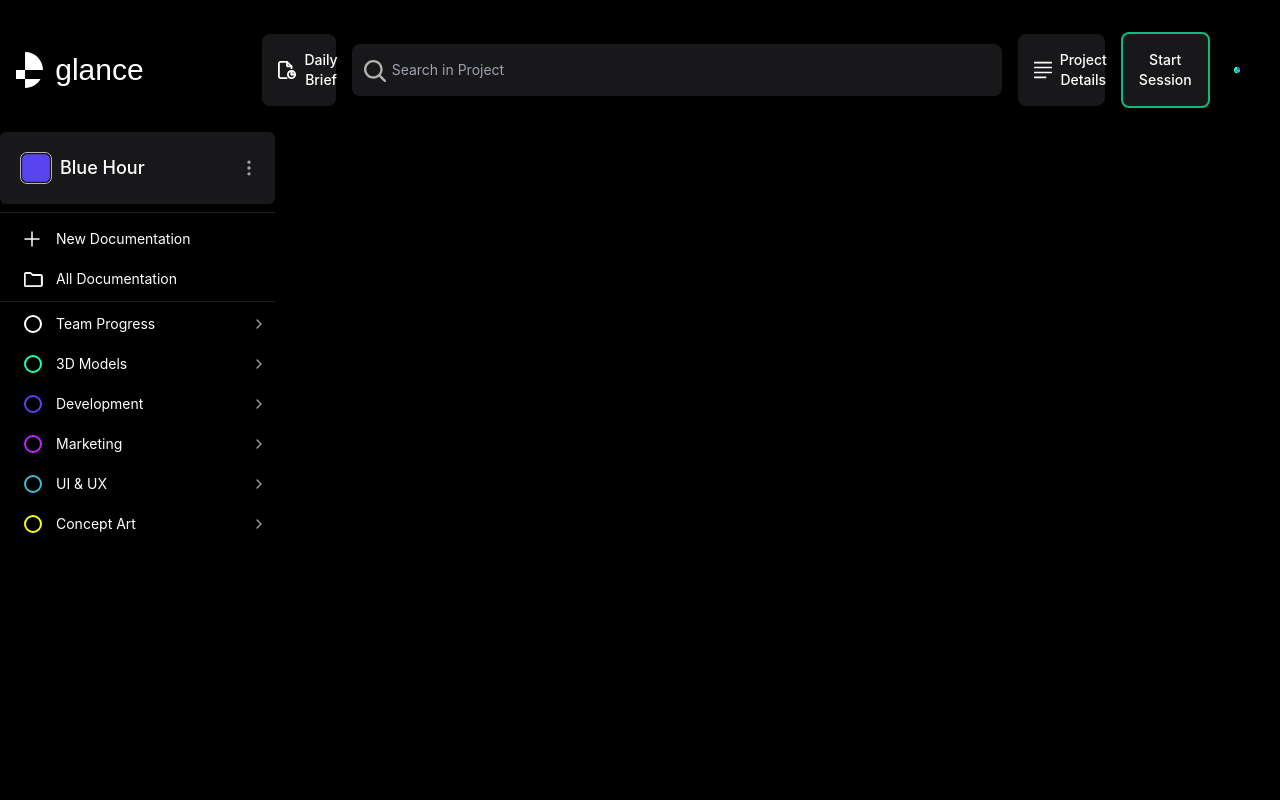
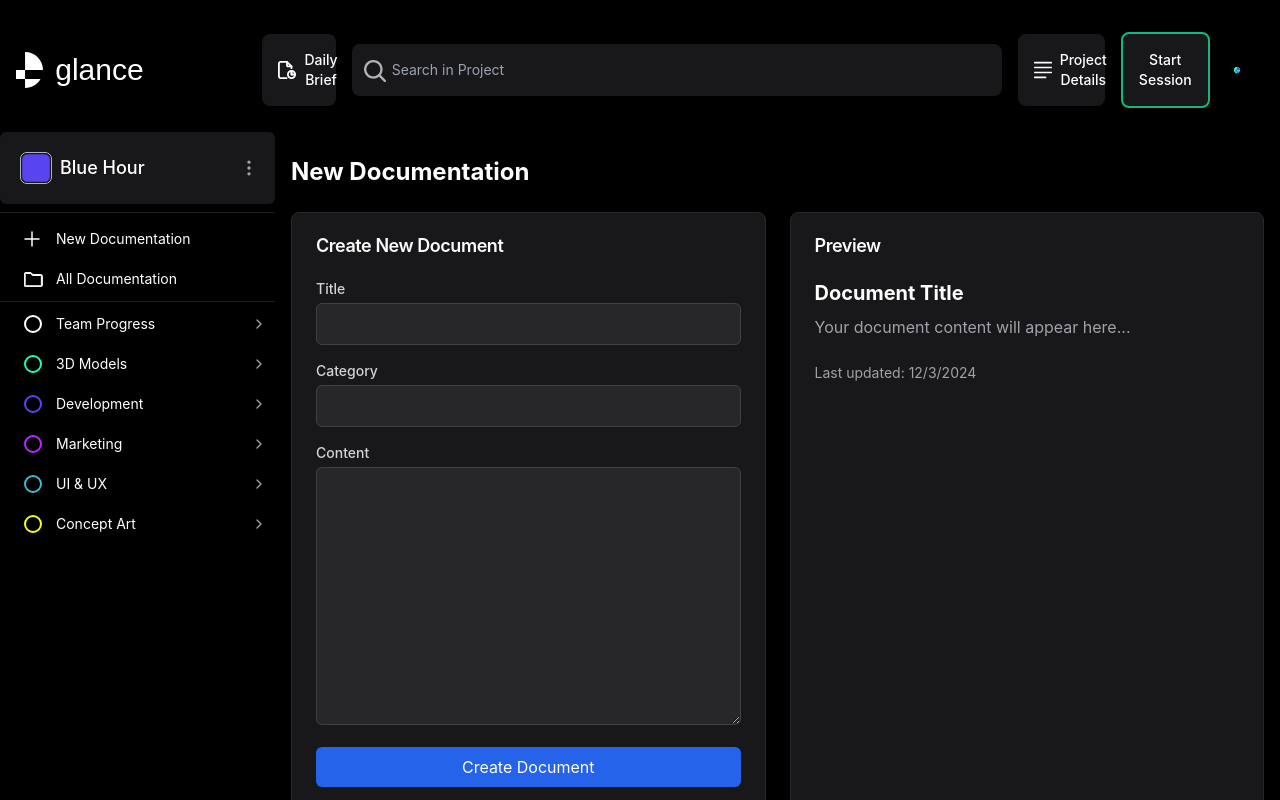
Before and after one commit to danielgao20/glance, a React (Create React App) app: page /new-documentation in a window 1280 px wide. Built offline with nearby package versions, Linux system fonts and the light colour scheme.

Commit message:
for shane

```diff
--- a/src/App.js
+++ b/src/App.js
@@ -28,6 +28,7 @@ import ProjectDetails from "./ProjectDetails";
 import StartButton from "./StartButton";
 import TeamSelector from "./TeamSelector";
 import AllDocumentation from "./components/AllDocumentation";
+import NewDocumentation from "./components/NewDocumentation";
 
 function App() {
   const [activeProject] = useState("Blue Hour");
@@ -278,6 +279,7 @@ function App() {
           <Routes>
             <Route path="/" element={<HomePage />} />
             <Route path="/all-documentation" element={<AllDocumentation />} />
+            <Route path="/new-documentation" element={<NewDocumentation />} />
             {/* Add more routes as needed */}
           </Routes>
         </div>
--- a/src/ProgressUpdatesCarousel.js
+++ b/src/ProgressUpdatesCarousel.js
@@ -29,7 +29,7 @@ const ProgressUpdatesScroll = ({ updates }) => {
 
       <div
         ref={scrollContainerRef}
-        className="flex overflow-x-auto scrollbar-hide snap-x snap-mandatory"
+        className="flex overflow-x-auto bg-green-300 scrollbar-hide snap-x snap-mandatory"
         style={{ scrollBehavior: "smooth" }}
       >
         {updates.map((update, index) => (
--- /dev/null
+++ b/src/components/NewDocumentation.js
@@ -0,0 +1,121 @@
+import React, { useState } from "react";
+import {
+  Card,
+  CardContent,
+  CardHeader,
+  CardTitle,
+  CardFooter,
+} from "../components/ui/card";
+import { Badge } from "../components/ui/badge";
+
+const NewDocumentation = () => {
+  const [title, setTitle] = useState("");
+  const [category, setCategory] = useState("");
+  const [content, setContent] = useState("");
+
+  const handleSubmit = (e) => {
+    e.preventDefault();
+    // Here you would typically send the data to your backend or state management system
+    console.log({ title, category, content });
+    // Reset form after submission
+    setTitle("");
+    setCategory("");
+    setContent("");
+  };
+
+  return (
+    <div className="flex-1 px-4 py-6 overflow-y-auto">
+      <h1 className="text-2xl font-bold mb-6 text-white">New Documentation</h1>
+      <div className="flex gap-6">
+        <Card className="w-1/2 bg-zinc-900 border-zinc-800">
+          <CardHeader>
+            <CardTitle className="text-lg font-semibold text-white">
+              Create New Document
+            </CardTitle>
+          </CardHeader>
+          <CardContent>
+            <form onSubmit={handleSubmit} className="space-y-4">
+              <div>
+                <label
+                  htmlFor="title"
+                  className="block text-sm font-medium text-zinc-300 mb-1"
+                >
+                  Title
+                </label>
+                <input
+                  type="text"
+                  id="title"
+                  value={title}
+                  onChange={(e) => setTitle(e.target.value)}
+                  className="w-full px-3 py-2 bg-zinc-800 border border-zinc-700 rounded-md text-white focus:outline-none focus:ring-2 focus:ring-blue-500"
+                  required
+                />
+              </div>
+              <div>
+                <label
+                  htmlFor="category"
+                  className="block text-sm font-medium text-zinc-300 mb-1"
+                >
+                  Category
+                </label>
+                <input
+                  type="text"
+                  id="category"
+                  value={category}
+                  onChange={(e) => setCategory(e.target.value)}
+                  className="w-full px-3 py-2 bg-zinc-800 border border-zinc-700 rounded-md text-white focus:outline-none focus:ring-2 focus:ring-blue-500"
+                  required
+                />
+              </div>
+              <div>
+                <label
+                  htmlFor="content"
+                  className="block text-sm font-medium text-zinc-300 mb-1"
+                >
+                  Content
+                </label>
+                <textarea
+                  id="content"
+                  value={content}
+                  onChange={(e) => setContent(e.target.value)}
+                  rows="10"
+                  className="w-full px-3 py-2 bg-zinc-800 border border-zinc-700 rounded-md text-white focus:outline-none focus:ring-2 focus:ring-blue-500"
+                  required
+                ></textarea>
+              </div>
+              <button
+                type="submit"
+                className="w-full bg-blue-600 text-white py-2 px-4 rounded-md hover:bg-blue-700 transition duration-300"
+              >
+                Create Document
+              </button>
+            </form>
+          </CardContent>
+        </Card>
+        <Card className="w-1/2 bg-zinc-900 border-zinc-800">
+          <CardHeader>
+            <CardTitle className="text-lg font-semibold text-white">
+              Preview
+            </CardTitle>
+          </CardHeader>
+          <CardContent>
+            <h2 className="text-xl font-bold text-white mb-2">
+              {title || "Document Title"}
+            </h2>
+            {category && <Badge className="mb-4">{category}</Badge>}
+            <div className="prose prose-invert">
+              {content || "Your document content will appear here..."}
+            </div>
+          </CardContent>
+          <CardFooter>
+            <p className="text-sm text-zinc-400">
+              Last updated: {new Date().toLocaleDateString()}
+            </p>
+          </CardFooter>
+        </Card>
+      </div>
+    </div>
+  );
+};
+
+export default NewDocumentation;
```
